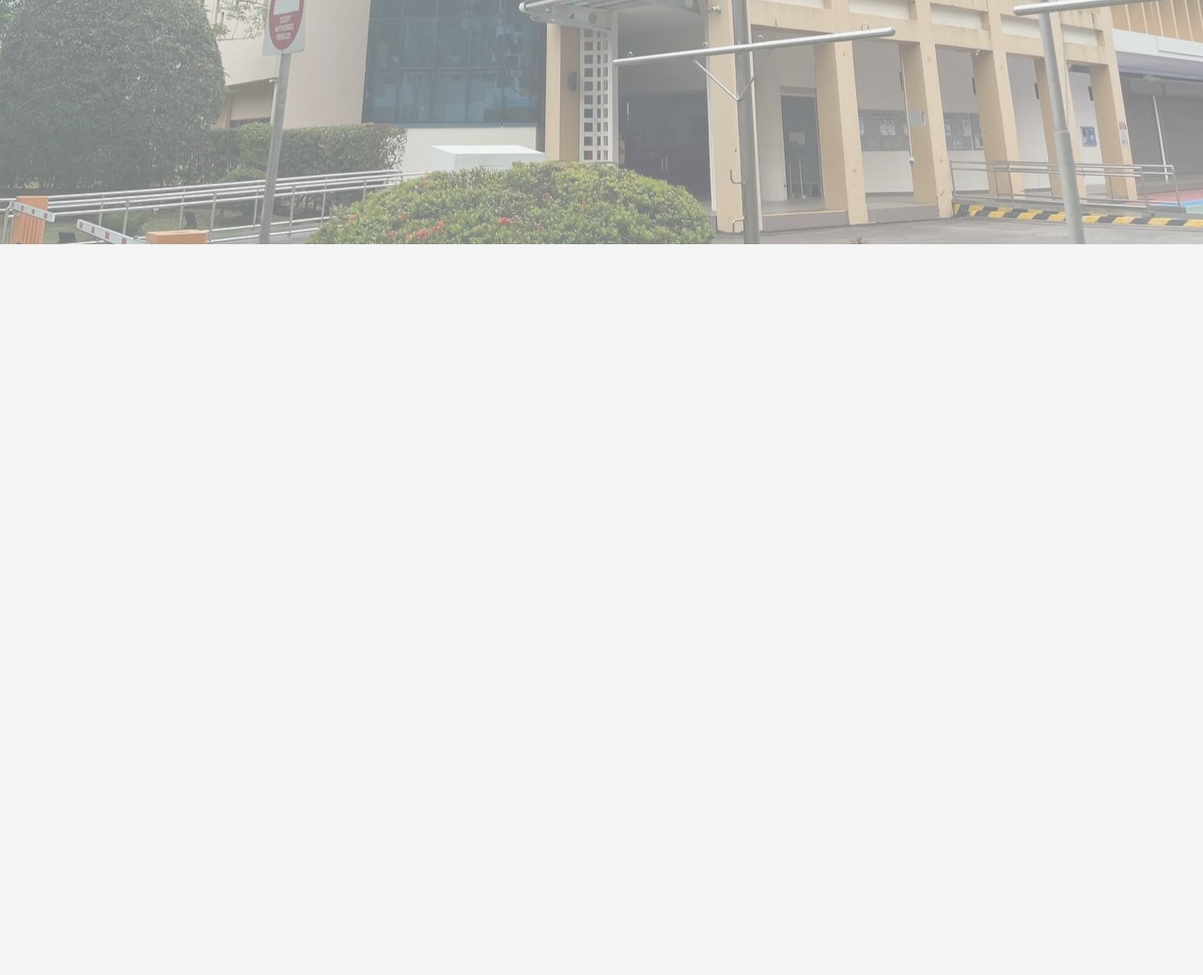
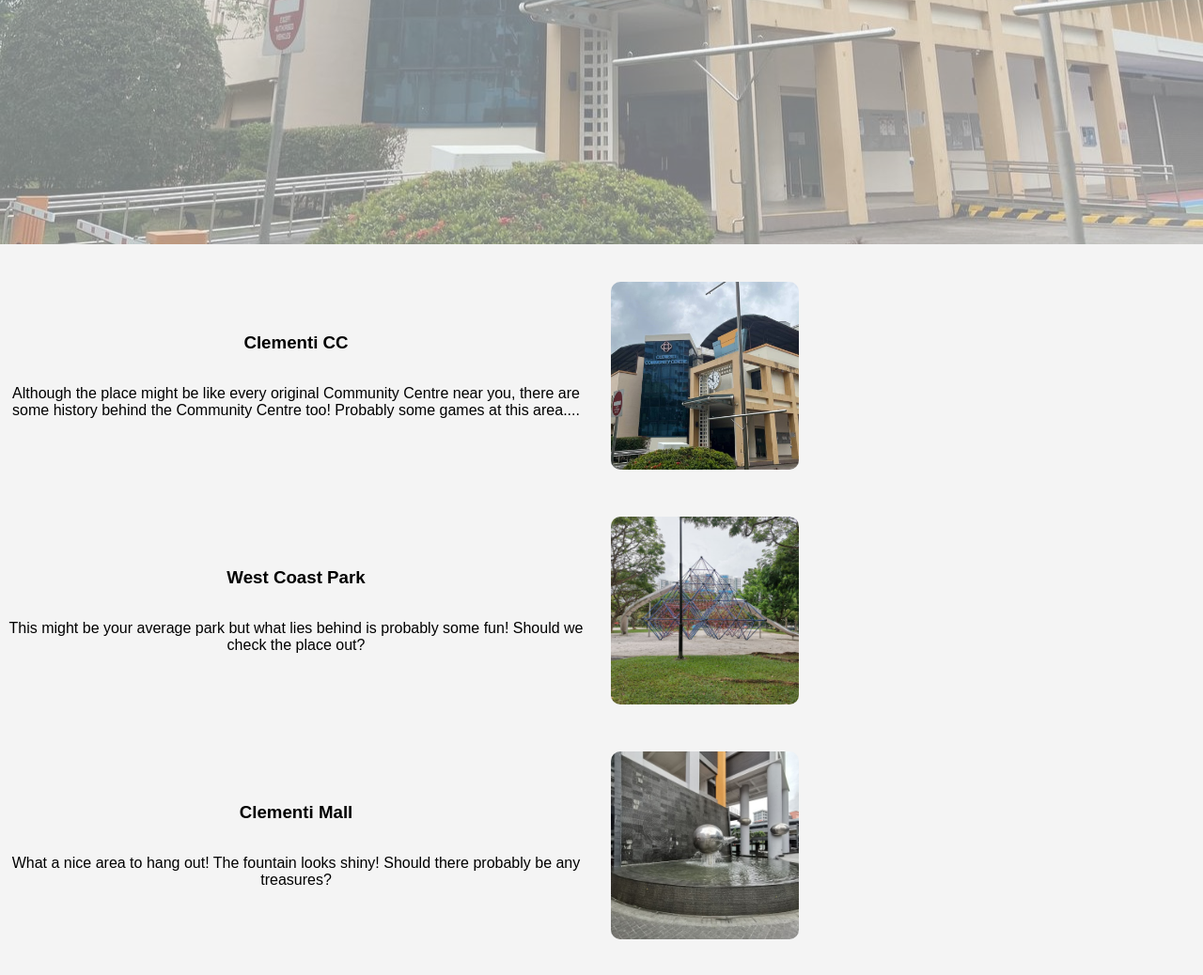
Before and after one commit to ainiinpain/IP-clementi-spirit, a plain HTML site: page web/main.html in a window 1280 px wide. Shown: the part 646-1684 px from the top of the page at 94% size. Before the commit the page ends 946 px from the top, so only its background shows below. Drawn offline with Linux system fonts and the light colour scheme.

Commit message:
added the description for the other places

```diff
--- a/web/main.html
+++ b/web/main.html
@@ -49,5 +49,44 @@
         <img src="clementicc.jpg" alt="A picture of Clementi Community Centre">
     </div>
 
+    <div class = "descriptionplace1">
+        <div class = "aboutclementicc">
+            <h3>
+                Clementi CC
+            </h3>
+            <p>
+            Although the place might be like every original Community Centre near you, there are some history behind the Community Centre too! Probably some games at this area....
+            </p>
+
+        </div>
+        <img src="clementicc.jpg" alt="A picture of clementicc">
+    </div>
+
+    <div class = "descriptionplace2">
+        <div class = "westcoast">
+            <h3>
+                West Coast Park
+            </h3>
+            <p>
+                This might be your average park but what lies behind is probably some fun! Should we check the place out?
+            </p>
+
+        </div>
+        <img src="playground.jpg" alt="A picture of one of the playground at West Coast Park">
+    </div>
+
+    <div class = "descriptionplace3">
+        <div class = "clementimall">
+            <h3>
+                Clementi Mall
+            </h3>
+            <p>
+                What a nice area to hang out! The fountain looks shiny! Should there probably be any treasures?
+            </p>
+
+        </div>
+        <img src="fountain.jpg" alt="A picture of one of the fountain at Clementi Mall">
+    </div>
+
 </body>
 </html>
--- a/web/style.css
+++ b/web/style.css
@@ -117,3 +117,53 @@ nav a:hover, .dropdown:hover .dropbtn {
 .nav-item:hover {
   background-color: #20f6dd;
 }
+
+.descriptionplace1,
+.descriptionplace2,
+.descriptionplace3 {
+    display: grid;
+    grid-template-columns: 1fr 1fr; /* Split the layout into two columns */
+    gap: 20px; /* Gap between image and text */
+    margin-bottom: 50px; /* Add some space between descriptions */
+}
+
+.descriptionplace1 img,
+.descriptionplace3 img {
+    order: 2; /* Image on the right for the first and third descriptions */
+}
+
+.descriptionplace2 img {
+    order: 1; /* Image on the left for the second description */
+}
+
+.aboutclementicc,
+.westcoast,
+.clementimall {
+    display: flex;
+    flex-direction: column;
+    justify-content: center;
+    text-align: center;
+}
+
+.aboutclementicc h3,
+.westcoast h3,
+.clementimall h3 {
+    margin-top: 0; /* Remove default margin for consistency */
+}
+
+/* Style for the description paragraphs */
+.aboutclementicc p,
+.westcoast p,
+.clementimall p {
+    margin-bottom: 0; /* Remove default margin for consistency */
+}
+
+/* Update CSS for the images to make them square with rounded edges */
+.descriptionplace1 img,
+.descriptionplace2 img,
+.descriptionplace3 img {
+    width: 200px; /* Set width to desired size */
+    height: 200px; /* Set height to match width */
+    object-fit: cover; /* Ensure the image covers the entire container */
+    border-radius: 10px; /* Add rounded edges */
+}
```
